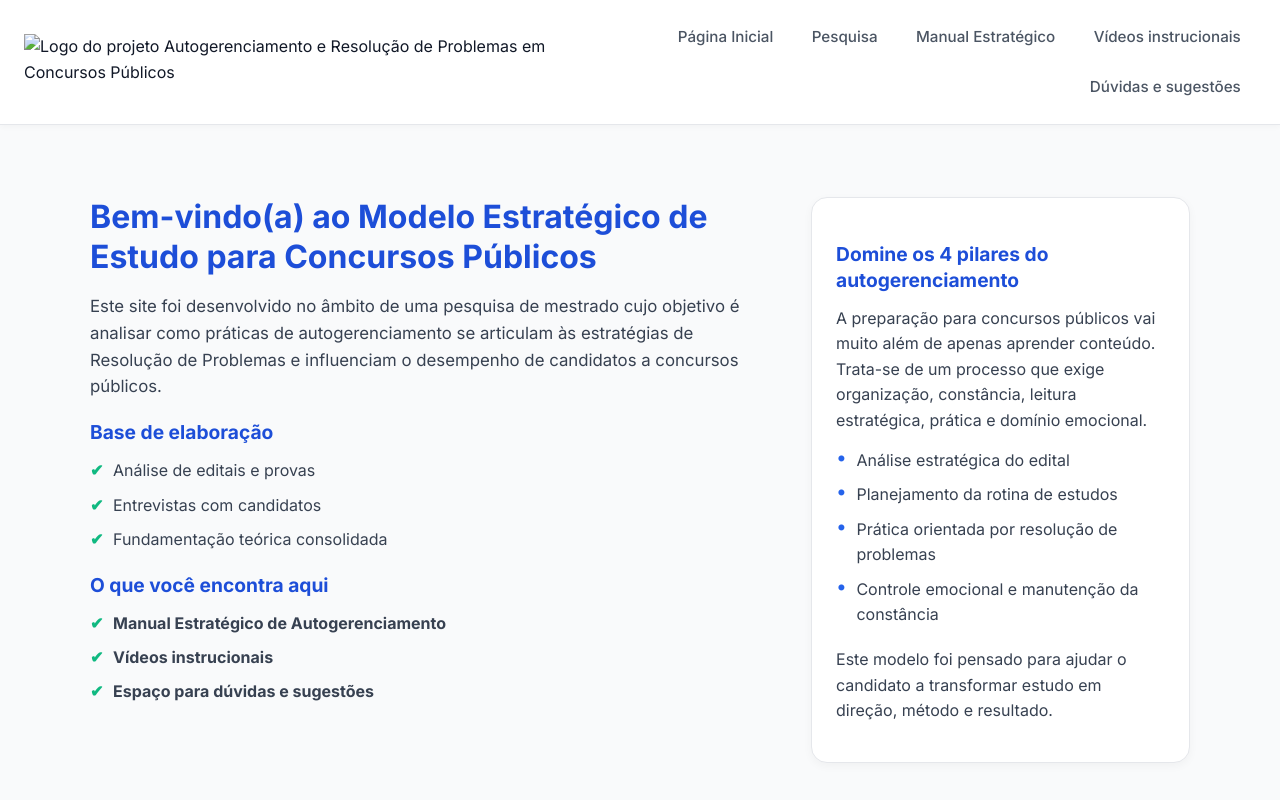
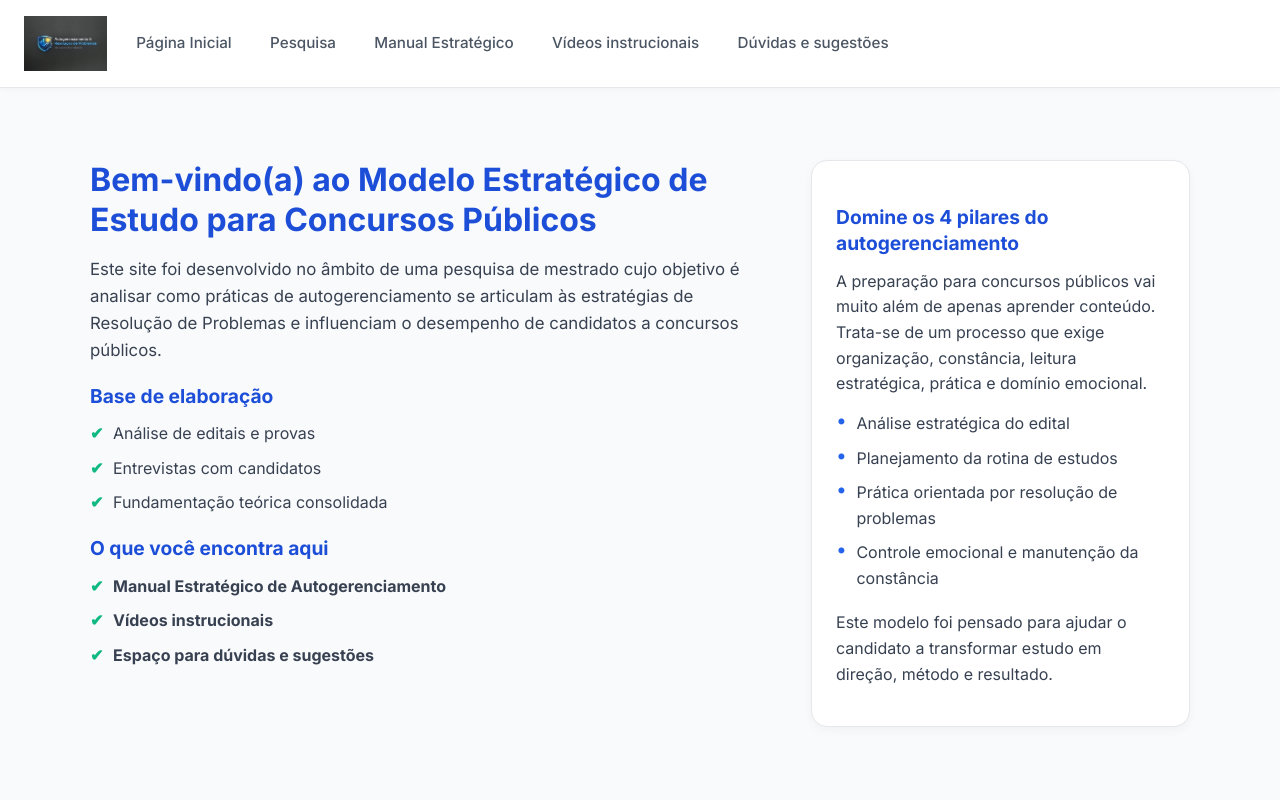
Before and after one commit to RaymoraKatielly/autogerenciamentoeconcursos, a plain HTML site: page index.html in a window 1280 px wide. Shown: the top 800 px of the page. Drawn offline with Linux system fonts and the light colour scheme; the site is published under a folder, as on GitHub Pages, so addresses that start at the root find nothing.

Commit message:
Update index.html

```diff
--- a/index.html
+++ b/index.html
@@ -12,7 +12,7 @@
   <header class="site-header">
     <div class="logo-area">
 
-  <img src="/logo.jpg"
+  <img src="logo.jpg"
        alt="Logo do projeto Autogerenciamento e Resolução de Problemas em Concursos Públicos"
        class="site-logo">
 
```
